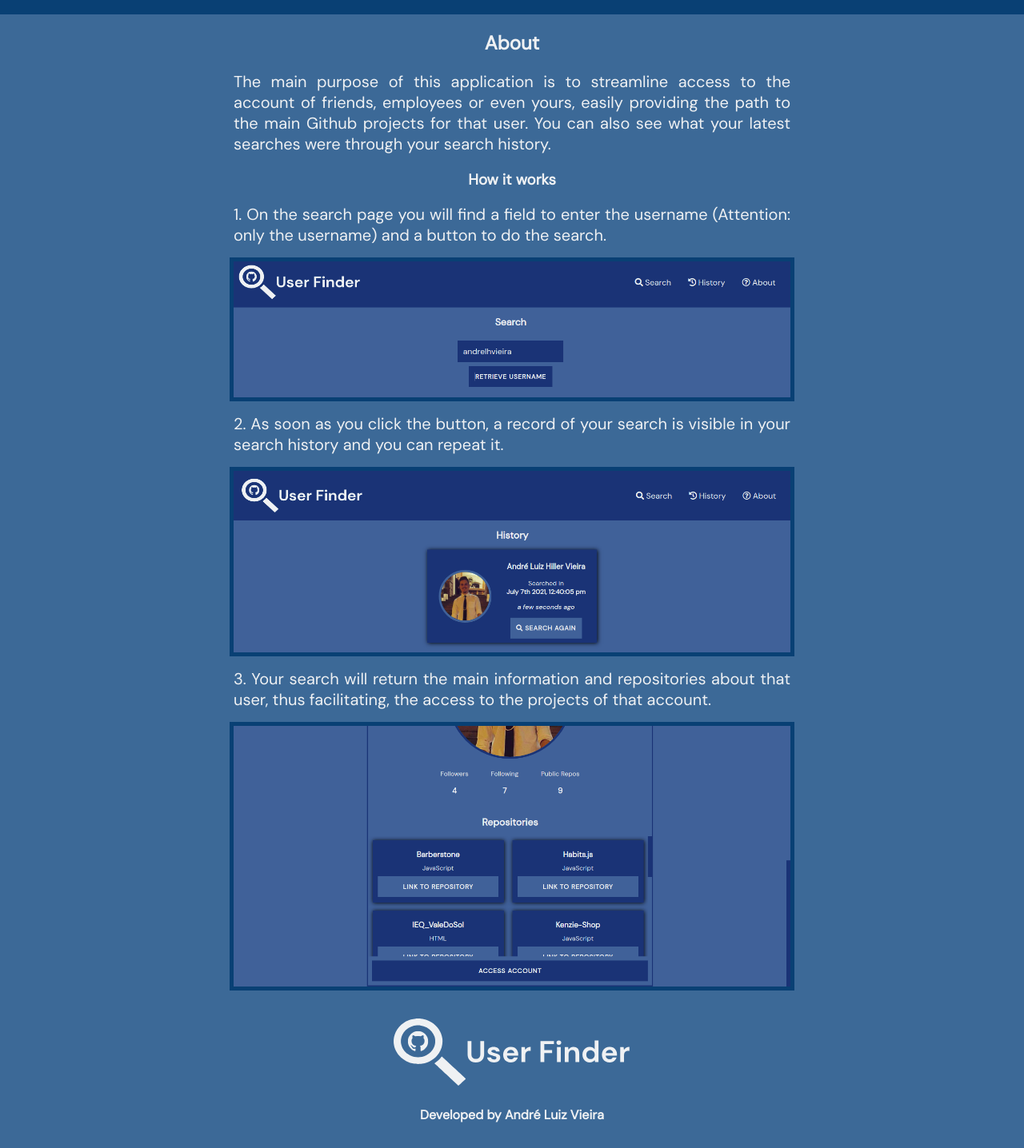
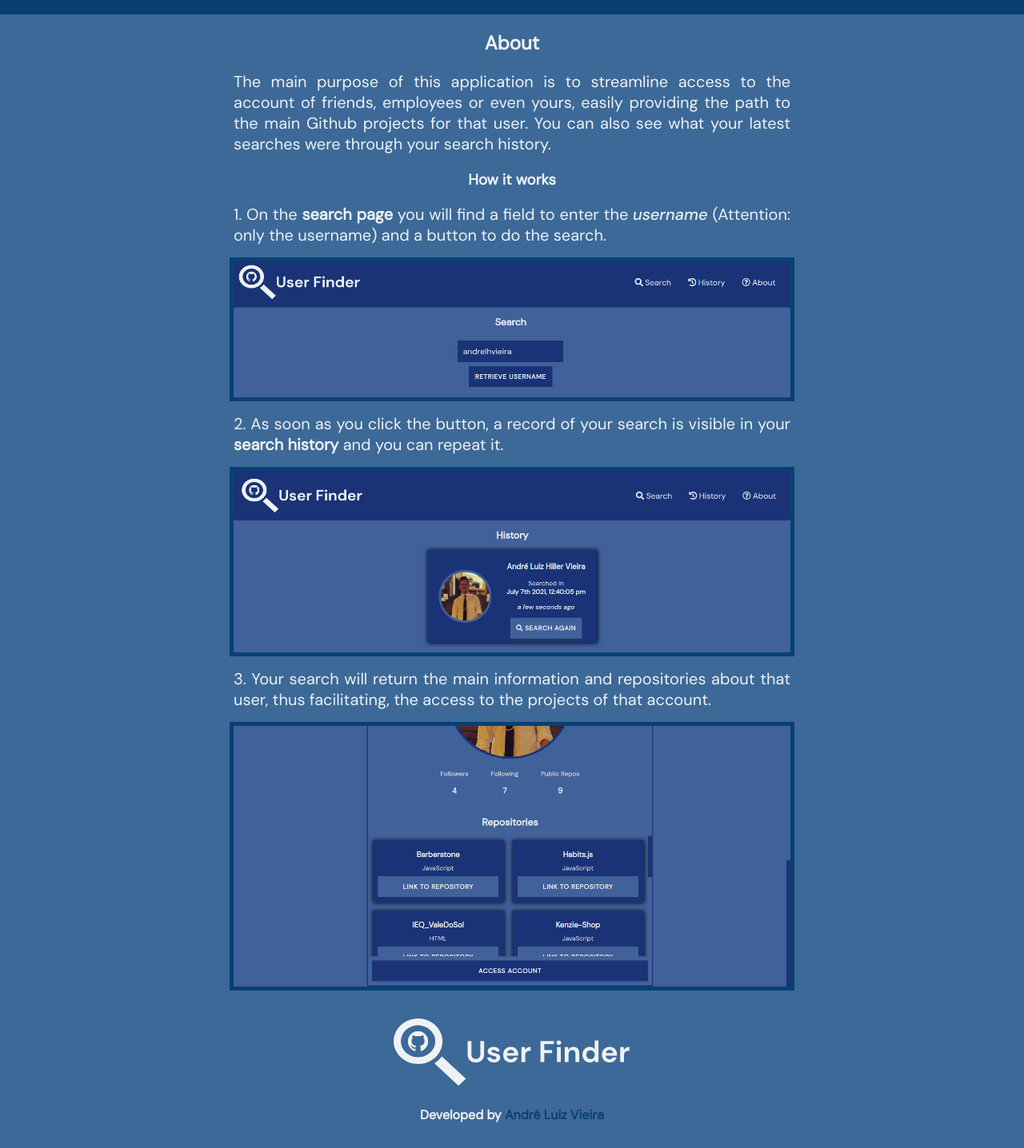
Before and after one commit to AndrelhVieira/User-Finder, a React (Create React App) app: page /about in a window 1280 px wide. Shown: the part 105-1541 px from the top of the page at 80% size. Built offline with nearby package versions, Linux system fonts and the light colour scheme.

Commit message:
style: Highlights the texts and fixed the loading component

```diff
--- a/src/components/Footer/index.js
+++ b/src/components/Footer/index.js
@@ -6,7 +6,12 @@ const Footer = () => {
   return (
     <FooterContainer>
       <img src={Logo} alt="User Finder Logo" />
-      <h4>Developed by André Luiz Vieira</h4>
+      <h4>
+        Developed by{" "}
+        <a href="https://andreluizv.dev.br" target="_blank" rel="noreferrer">
+          André Luiz Vieira
+        </a>
+      </h4>
     </FooterContainer>
   );
 };
--- a/src/components/Footer/styles.js
+++ b/src/components/Footer/styles.js
@@ -1,4 +1,5 @@
 import styled from "styled-components";
+import { COLORS } from "styles/colors";
 
 export const FooterContainer = styled.section`
   padding: 10px;
@@ -9,4 +10,9 @@ export const FooterContainer = styled.section`
     max-width: 296px;
     margin: auto;
   }
+
+  & a {
+    text-decoration: none;
+    color: ${COLORS.darkBlue};
+  }
 `;
--- a/src/components/Loading/styles.js
+++ b/src/components/Loading/styles.js
@@ -1,7 +1,7 @@
 import styled from "styled-components";
 
 export const LoadingModal = styled.div`
-  position: absolute;
+  position: fixed;
   width: 100%;
   height: 100%;
   top: 0;
--- a/src/pages/AboutPage/index.js
+++ b/src/pages/AboutPage/index.js
@@ -1,12 +1,16 @@
 import { AboutPageContainer, HowItWorksDiv } from "./styles";
 import Menu from "components/Menu";
+import { useHistory } from "react-router";
 
 import printSearchPage from "assets/printSearchPage.png";
 import printHistoryPage from "assets/printHistoryPage.png";
 import printSearchPageResult from "assets/printSearchPageResult.png";
 import Footer from "components/Footer";
+import { goToSomewhere } from "services/functionalities";
 
 const AboutPage = () => {
+  const history = useHistory();
+
   return (
     <>
       <AboutPageContainer>
@@ -23,8 +27,12 @@ const AboutPage = () => {
         <HowItWorksDiv>
           <h3>How it works</h3>
           <p>
-            1. On the search page you will find a field to enter the username
-            (Attention: only the username) and a button to do the search.
+            1. On the{" "}
+            <strong onClick={() => goToSomewhere(history, "/search")}>
+              search page
+            </strong>{" "}
+            you will find a field to enter the <em>username</em> (Attention:
+            only the username) and a button to do the search.
           </p>
           <img
             src={printSearchPage}
@@ -32,7 +40,11 @@ const AboutPage = () => {
           />
           <p>
             2. As soon as you click the button, a record of your search is
-            visible in your search history and you can repeat it.
+            visible in your{" "}
+            <strong onClick={() => goToSomewhere(history, "/history")}>
+              search history
+            </strong>{" "}
+            and you can repeat it.
           </p>
           <img
             src={printHistoryPage}
--- a/src/pages/AboutPage/styles.js
+++ b/src/pages/AboutPage/styles.js
@@ -30,6 +30,10 @@ export const HowItWorksDiv = styled.div`
     display: none;
   }
 
+  & strong {
+    cursor: pointer;
+  }
+
   @media screen and (min-width: 725px) {
     & img {
       display: block;
```
